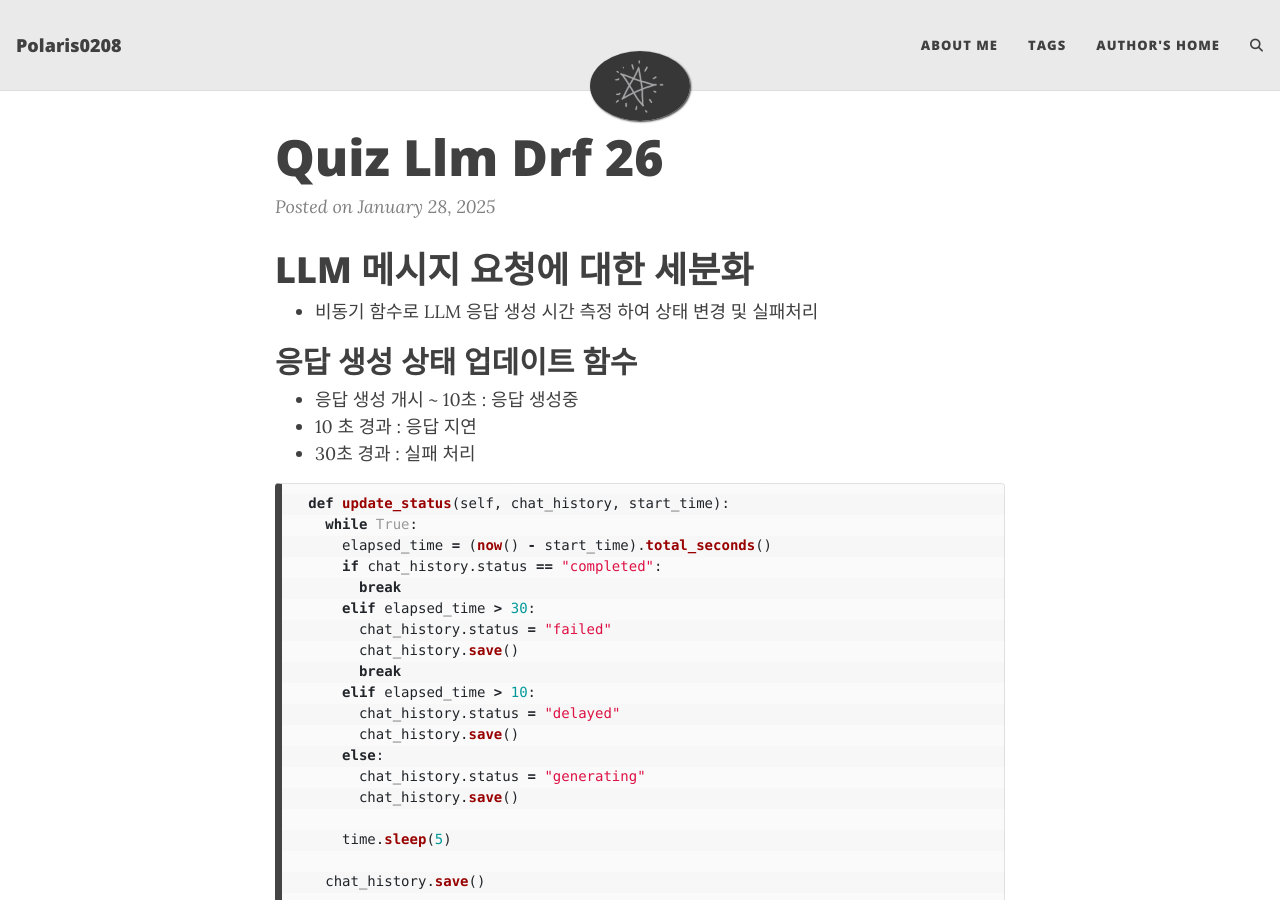
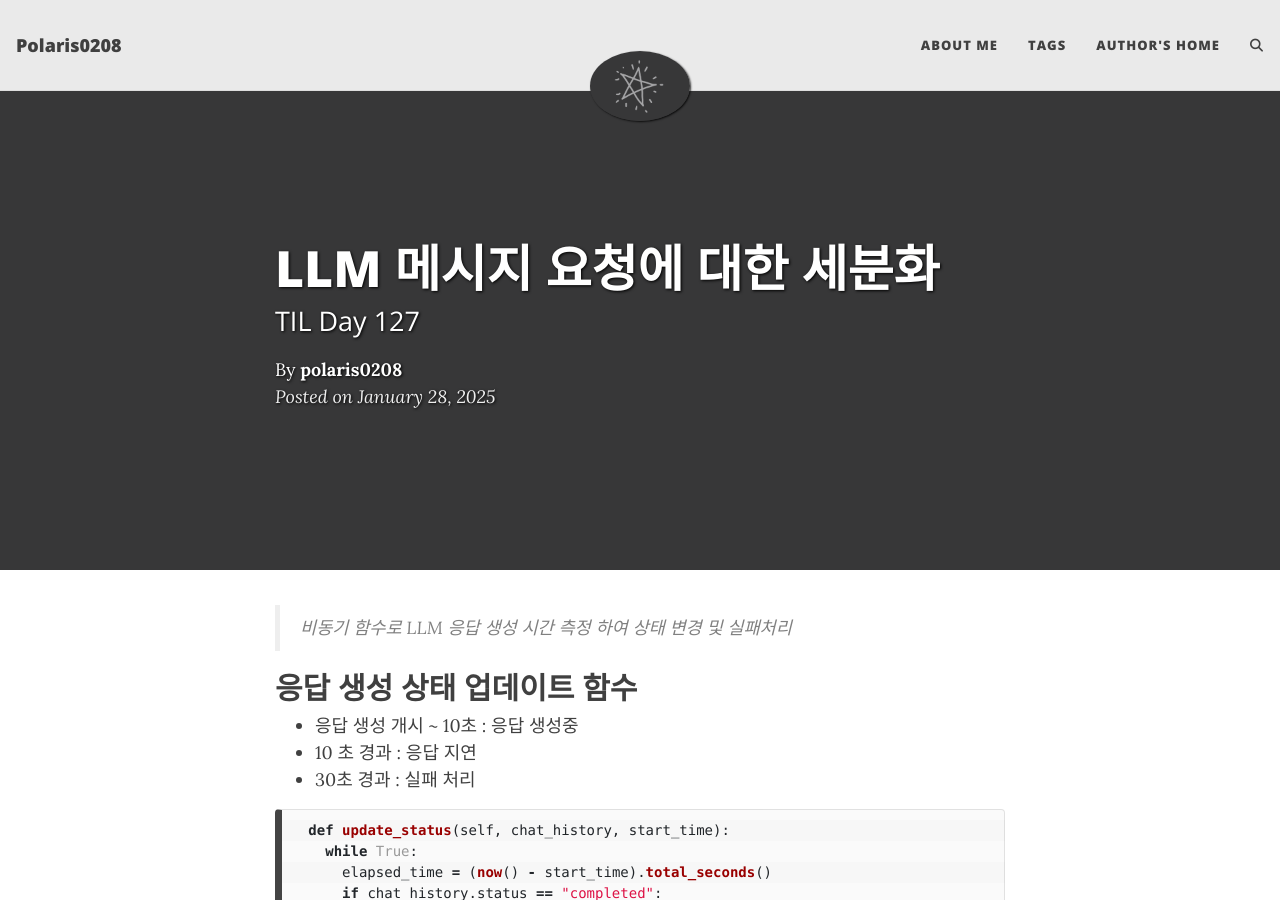
Before and after one commit to polaris0208/polaris0208.github.io, a Jekyll site: the page built from _posts/2025-01-28-Quiz-LLM-DRF-26.md, in a window 1280 px wide and 900 px high. Built offline with Jekyll 4.4.1, drawn with Linux system fonts in a browser that asks for light colours; comment, search, counter and statistics services are not loaded.

Commit message:
fix : 타이틀 수정

```diff
--- a/_posts/2025-01-28-Quiz-LLM-DRF-26.md
+++ b/_posts/2025-01-28-Quiz-LLM-DRF-26.md
@@ -1,5 +1,14 @@
-# LLM 메시지 요청에 대한 세분화
-- 비동기 함수로 LLM 응답 생성 시간 측정 하여 상태 변경 및 실패처리
+---
+layout: post
+title: LLM 메시지 요청에 대한 세분화
+subtitle: TIL Day 127
+cover-img: "/assets/img/background.png"
+thumbnail-img: ''
+share-img: ''
+tags: [TIL, LLM, Tools]
+author: polaris0208
+---
+> 비동기 함수로 LLM 응답 생성 시간 측정 하여 상태 변경 및 실패처리
 
 ## 응답 생성 상태 업데이트 함수
 - 응답 생성 개시 ~ 10초 : 응답 생성중
```
